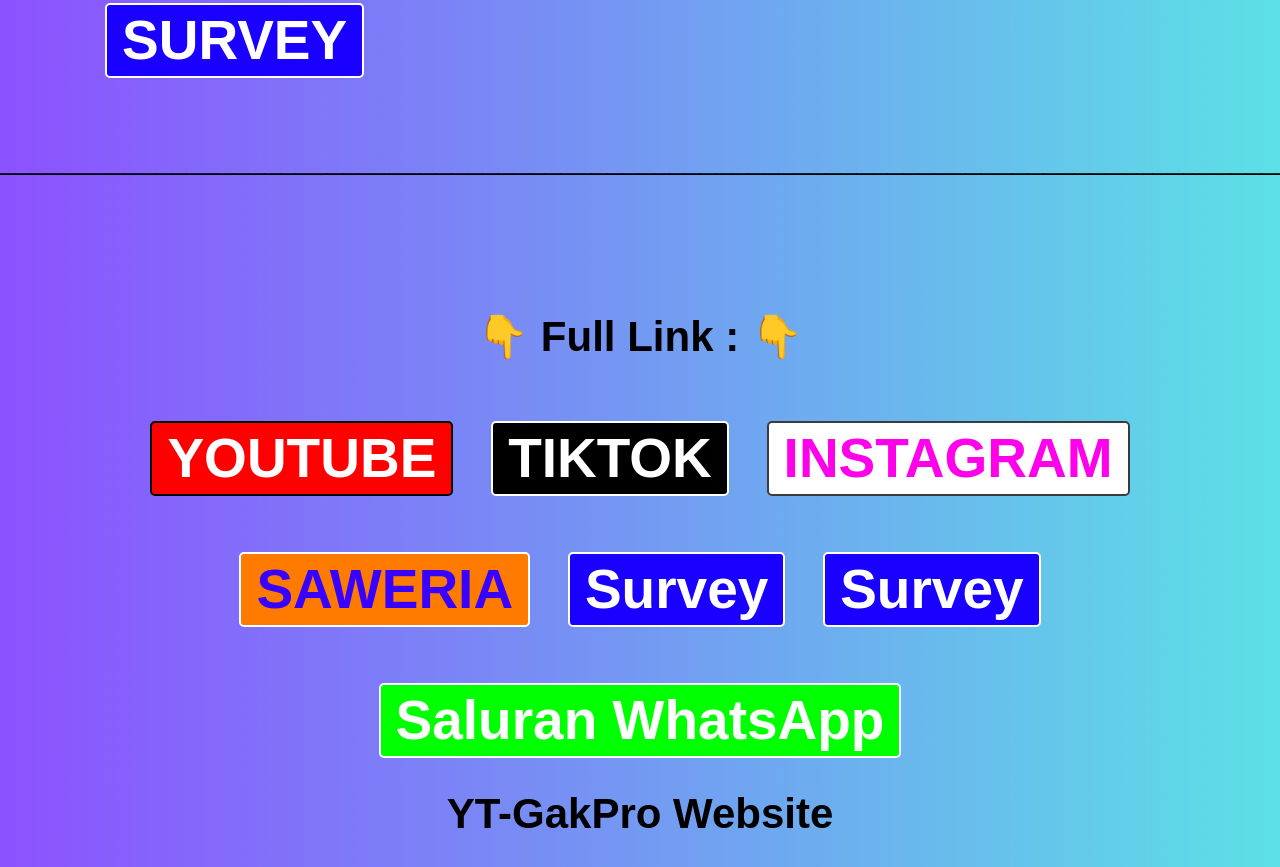
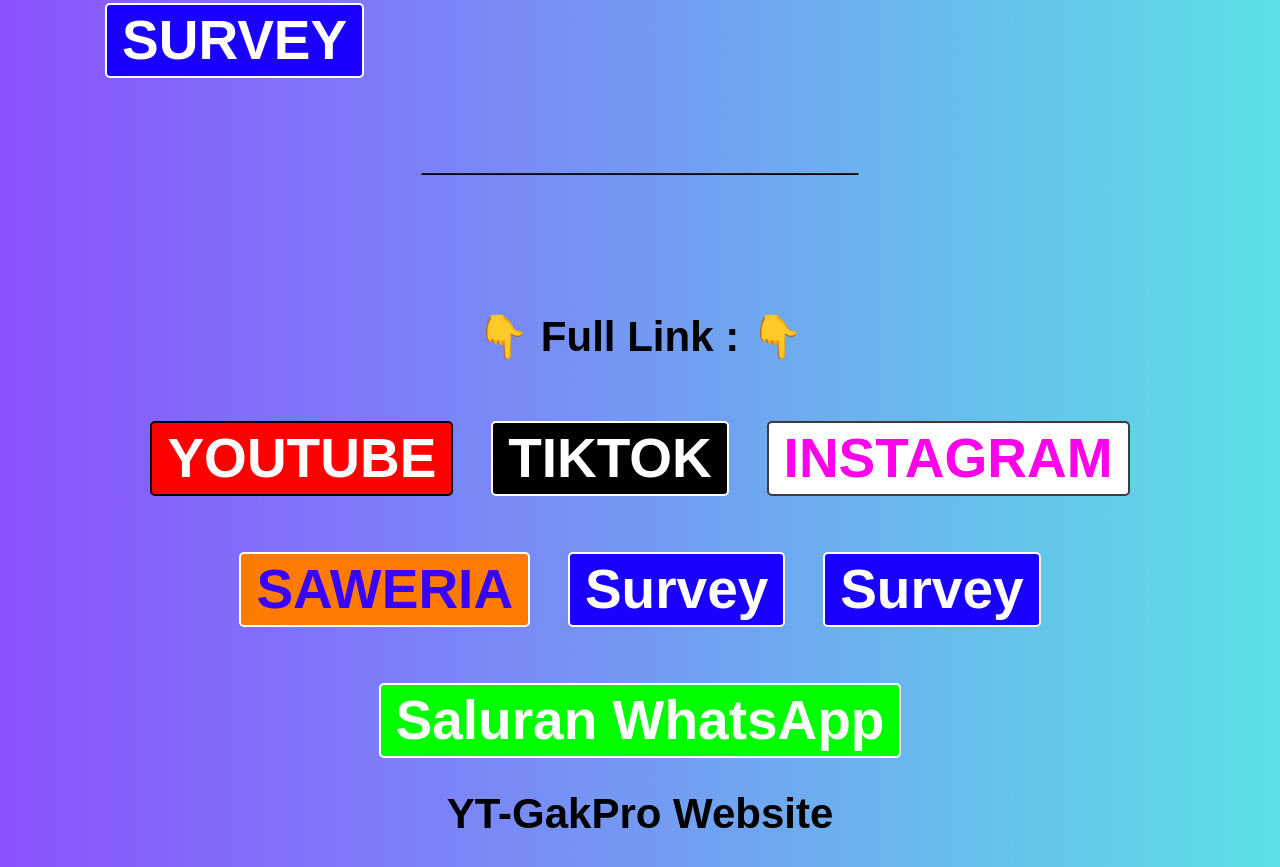
Before and after one commit to YT-GakPro/YT-GakPro, a plain HTML site: page index.html in a window 1280 px wide. Shown: the part 7893-8760 px from the top of the page. Drawn offline with Linux system fonts and the light colour scheme.

Commit message:
Add files via upload

```diff
--- a/index.html
+++ b/index.html
@@ -170,7 +170,7 @@
    </nav>
 </section>
 
-<p>_______________________________________________________________________________________________</p>
+<p>____________________________</p>
 
 <section id="full" class="left-text"></section>
   <h2>👇 Full Link : 👇</h2>
```
